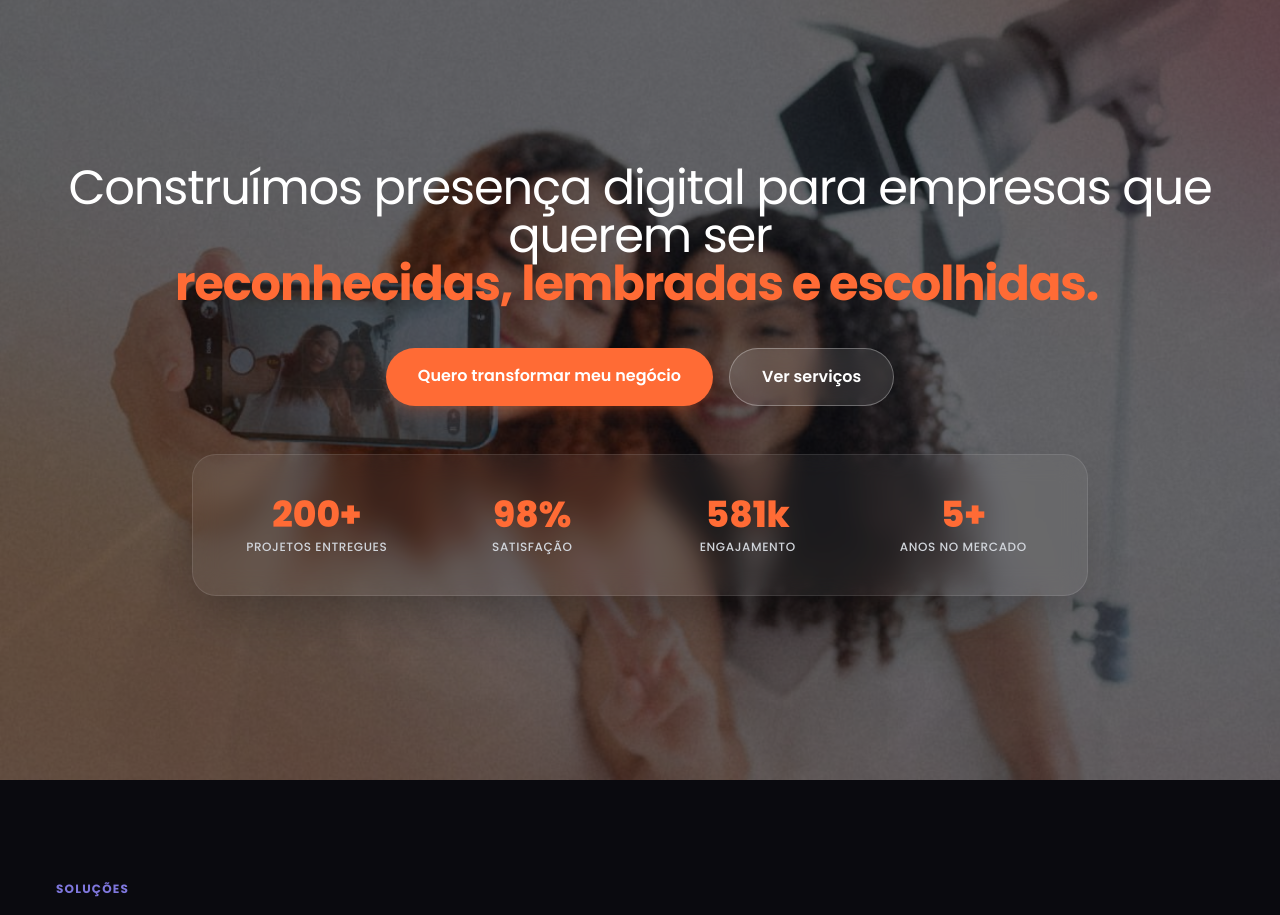
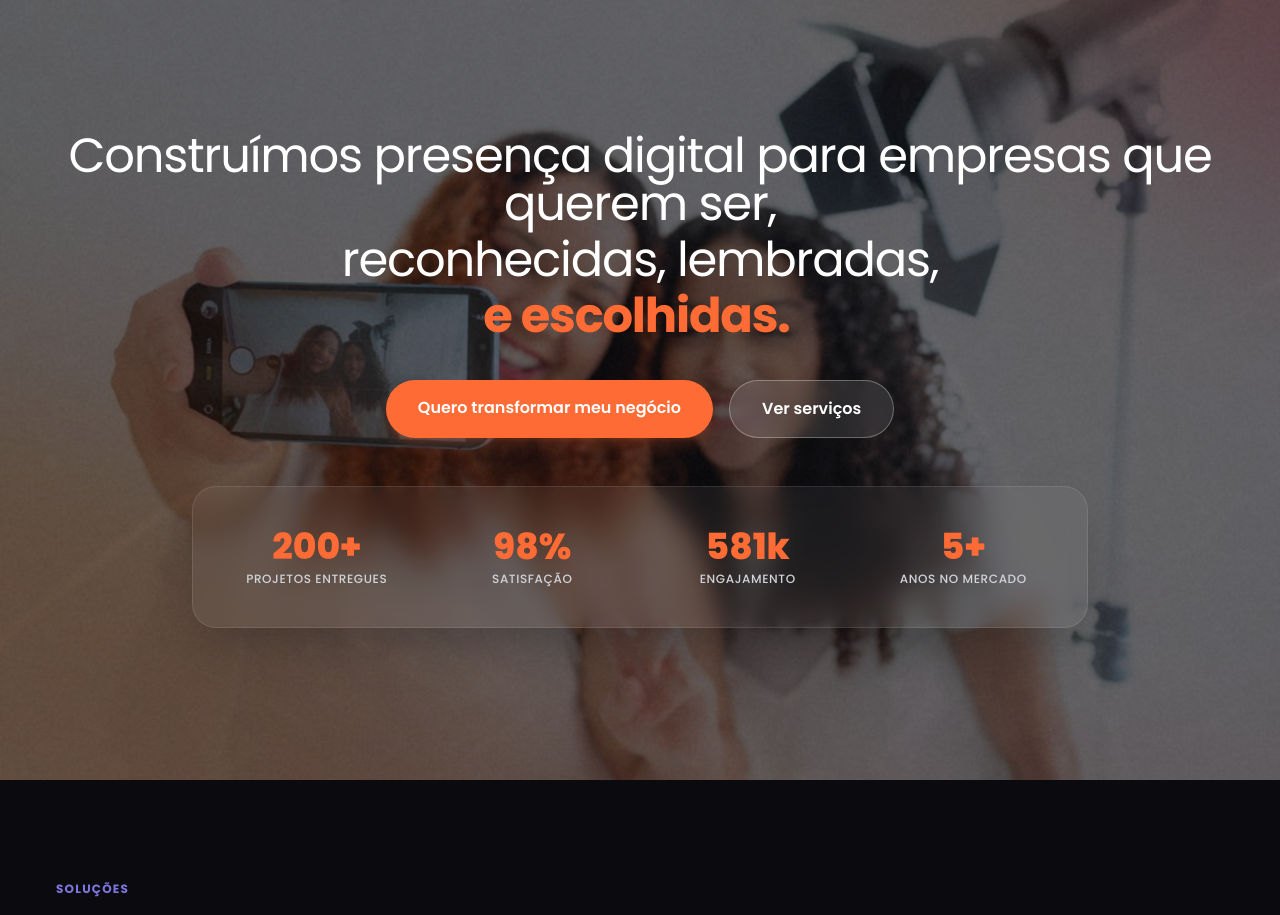
Before and after one commit to donizeteq/creatoriistudio, a React (Vite) app: page / in a window 1280 px wide. Shown: the part 820-1735 px from the top of the page. Built offline with nearby package versions, Linux system fonts and the light colour scheme; the HTML template or start-up script is replaced by a standard one.

Commit message:
style(ui): formatar frase da Segunda Seção em exatamente 3 linhas com pontuação ajustada

```diff
--- a/src/pages/Index.tsx
+++ b/src/pages/Index.tsx
@@ -125,11 +125,14 @@ const Index = () => {
             <div className="relative z-10">
               <div className="flex flex-col items-center text-center reveal">
                 <h2 className="text-2xl md:text-4xl lg:text-5xl tracking-tight leading-relaxed mb-10 text-center">
-                  <span className="block font-poppins text-white">
-                    Construímos presença digital para empresas que querem ser
+                  <span className="block font-poppins text-white mb-2">
+                    Construímos presença digital para empresas que querem ser,
+                  </span>
+                  <span className="block font-poppins text-white mb-2">
+                    reconhecidas, lembradas,
                   </span>
                   <span className="block font-poppins font-bold text-[#FF6B35] typewriter-effect">
-                    reconhecidas, lembradas e escolhidas.
+                    e escolhidas.
                   </span>
                 </h2>
 
```
